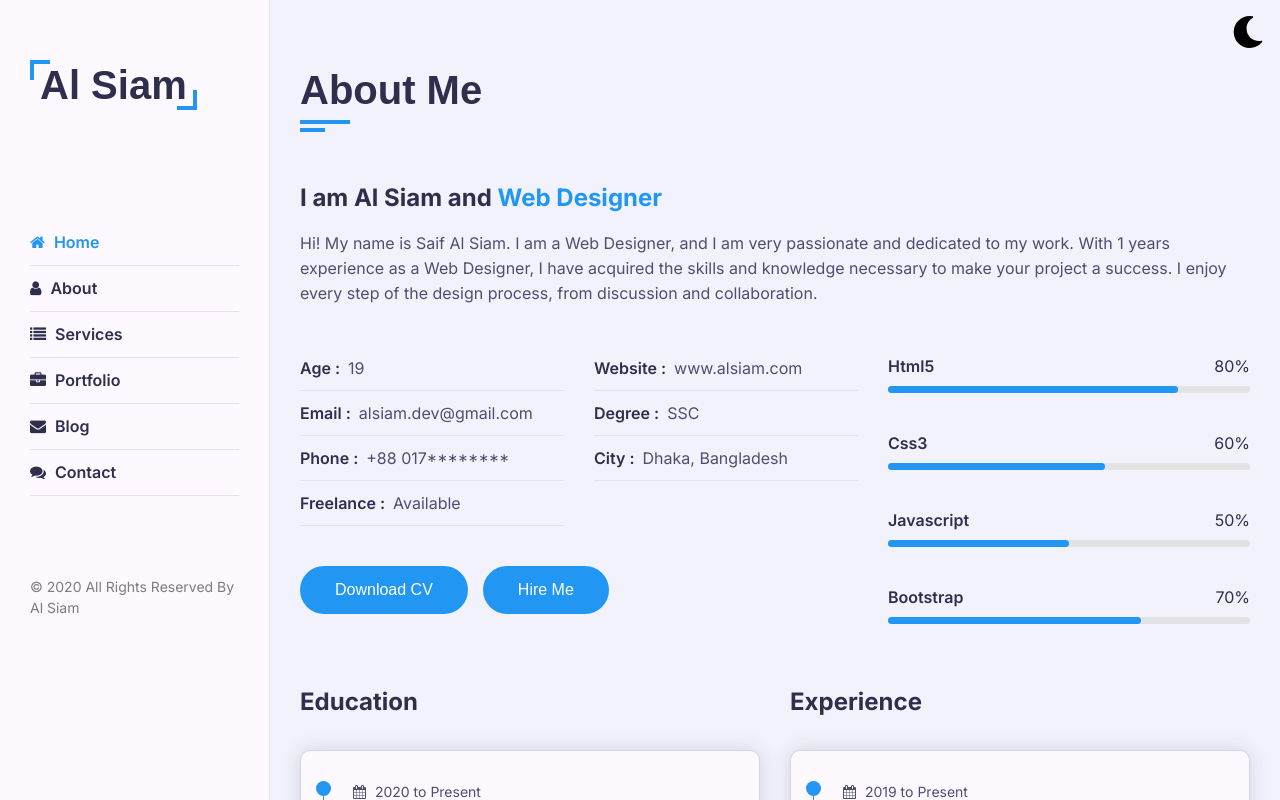
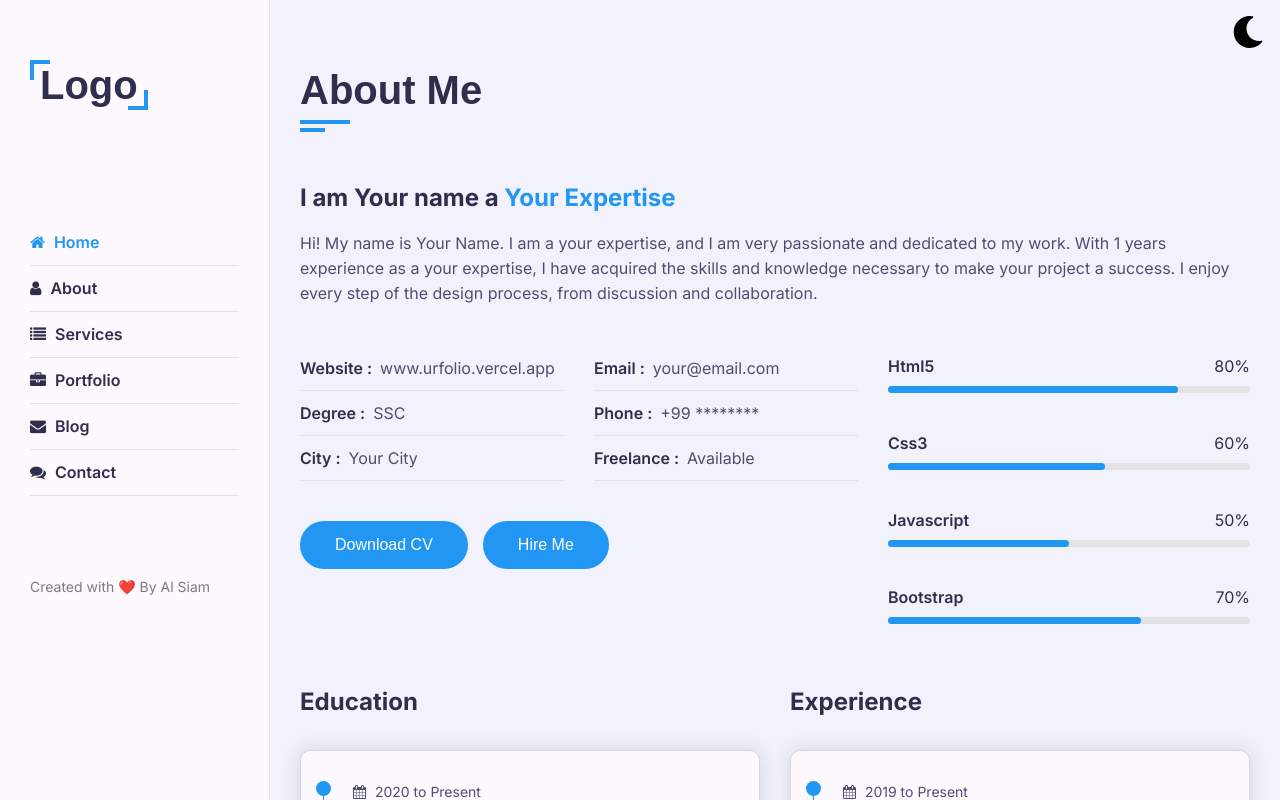
Before and after one commit to alijourney/portfolio, a Next.js app: page /about in a window 1280 px wide. Built offline with nearby package versions, Linux system fonts and the light colour scheme.

Commit message:
chore: update content

```diff
--- a/src/app/about/page.tsx
+++ b/src/app/about/page.tsx
@@ -2,7 +2,7 @@ import type { NextPage } from "next";
 
 const About: NextPage = () => {
   return (
-    <>
+    <main>
       <section className="about section" id="about">
         <div className="container">
           <div className="row">
@@ -14,43 +14,69 @@ const About: NextPage = () => {
             <div className="about-content padd-15">
               <div className="row">
                 <div className="about-text padd-15">
-            <h2>I am Al Siam and <span>Web Designer</span></h2>
-            <p>Hi! My name is Saif Al Siam. I am a Web Designer, and I am very passionate and dedicated to my
-              work. With 1 years experience as a Web Designer, I have acquired the skills and
-              knowledge necessary to make your project a success. I enjoy every step of the design process, from
-              discussion and collaboration.</p>
+                  <h2>
+                    I am Your name a <span>Your Expertise</span>
+                  </h2>
+                  <p>
+                    Hi! My name is Your Name. I am a your expertise, and I am
+                    very passionate and dedicated to my work. With 1 years
+                    experience as a your expertise, I have acquired the skills and
+                    knowledge necessary to make your project a success. I enjoy
+                    every step of the design process, from discussion and
+                    collaboration.
+                  </p>
                 </div>
               </div>
               <div className="row">
                 <div className="personal-info padd-15">
                   <div className="row">
                     <div className="info-item padd-15">
-                <p>Age : <span>19</span></p>
+                      <p>
+                        Website : <span>www.urfolio.vercel.app</span>
+                      </p>
                     </div>
                     <div className="info-item padd-15">
-                <p>Website : <span>www.alsiam.com</span></p>
+                      <p>
+                        Email : <span>your@email.com</span>
+                      </p>
                     </div>
                     <div className="info-item padd-15">
-                <p>Email : <span>alsiam.dev@gmail.com</span></p>
+                      <p>
+                        Degree : <span>SSC</span>
+                      </p>
                     </div>
                     <div className="info-item padd-15">
-                <p>Degree : <span>SSC</span></p>
+                      <p>
+                        Phone : <span>+99 ********</span>
+                      </p>
                     </div>
                     <div className="info-item padd-15">
-                <p>Phone : <span>+88 017********</span></p>
+                      <p>
+                        City : <span>Your City</span>
+                      </p>
                     </div>
                     <div className="info-item padd-15">
-                <p>City : <span>Dhaka, Bangladesh</span></p>
-              </div>
-              <div className="info-item padd-15">
-                <p>Freelance : <span>Available</span></p>
+                      <p>
+                        Freelance : <span>Available</span>
+                      </p>
                     </div>
                   </div>
                   <div className="row">
                     <div className="buttons padd-15">
-                <a href="/assets/docs/resume.pdf" target="_target" className="btn">Download CV</a>
-                <a href="#contact" data-section-index={0} className="btn hire-me">Hire
-                  Me</a>
+                      <a
+                        href="/assets/docs/resume.pdf"
+                        target="_target"
+                        className="btn"
+                      >
+                        Download CV
+                      </a>
+                      <a
+                        href="#contact"
+                        data-section-index={0}
+                        className="btn hire-me"
+                      >
+                        Hire Me
+                      </a>
                     </div>
                   </div>
                 </div>
@@ -59,28 +85,28 @@ const About: NextPage = () => {
                     <div className="skill-item padd-15">
                       <h5>Html5</h5>
                       <div className="progress">
-                  <div className="progress-in" style={{width: '80%'}} />
+                        <div className="progress-in" style={{ width: "80%" }} />
                         <div className="skill-percent">80%</div>
                       </div>
                     </div>
                     <div className="skill-item padd-15">
                       <h5>Css3</h5>
                       <div className="progress">
-                  <div className="progress-in" style={{width: '60%'}} />
+                        <div className="progress-in" style={{ width: "60%" }} />
                         <div className="skill-percent">60%</div>
                       </div>
                     </div>
                     <div className="skill-item padd-15">
                       <h5>Javascript</h5>
                       <div className="progress">
-                  <div className="progress-in" style={{width: '50%'}} />
+                        <div className="progress-in" style={{ width: "50%" }} />
                         <div className="skill-percent">50%</div>
                       </div>
                     </div>
                     <div className="skill-item padd-15">
                       <h5>Bootstrap</h5>
                       <div className="progress">
-                  <div className="progress-in" style={{width: '70%'}} />
+                        <div className="progress-in" style={{ width: "70%" }} />
                         <div className="skill-percent">70%</div>
                       </div>
                     </div>
@@ -99,9 +125,14 @@ const About: NextPage = () => {
                           <h6 className="timeline-date">
                             <i className="fa fa-calendar" /> 2020 to Present
                           </h6>
-                    <h4 className="timeline-title">Self Taught (Programming)</h4>
-                    <p className="timeline-text">Since 2020 I started to learn Programming. I have learn Html, Css,
-                      Sass, JavaScript, Bootstrap. Now I am a Professional Web Designer..</p>
+                          <h4 className="timeline-title">
+                            Self Taught (Programming)
+                          </h4>
+                          <p className="timeline-text">
+                            Since 2020 I started to learn Programming. I have
+                            learn Html, Css, Sass, JavaScript, Bootstrap. Now I
+                            am a Professional Web Designer..
+                          </p>
                         </div>
                         {/* Timeline Item end */}
                         {/* Timeline Item */}
@@ -110,9 +141,14 @@ const About: NextPage = () => {
                           <h6 className="timeline-date">
                             <i className="fa fa-calendar" /> 2019 to Present
                           </h6>
-                    <h4 className="timeline-title">Diploma in Civil Engineering</h4>
-                    <p className="timeline-text">From 2019 I started my journey to be a Civil Engineer on Shyamoli
-                      Ideal Polytechnic Institute. It still Running to Present.</p>
+                          <h4 className="timeline-title">
+                            Diploma in Civil Engineering
+                          </h4>
+                          <p className="timeline-text">
+                            From 2019 I started my journey to be a Civil
+                            Engineer on Shyamoli Ideal Polytechnic Institute. It
+                            still Running to Present.
+                          </p>
                         </div>
                         {/* Timeline Item end */}
                         {/* Timeline Item */}
@@ -121,9 +157,14 @@ const About: NextPage = () => {
                           <h6 className="timeline-date">
                             <i className="fa fa-calendar" /> 2014 to 2019
                           </h6>
-                    <h4 className="timeline-title">Secondary School Certificate</h4>
-                    <p className="timeline-text">In 2019 I passed SSC Exam from Science Group with GPA- 4.56. My
-                      school name was Patgram Anath Bondhu Govt. High School.</p>
+                          <h4 className="timeline-title">
+                            Secondary School Certificate
+                          </h4>
+                          <p className="timeline-text">
+                            In 2019 I passed SSC Exam from Science Group with
+                            GPA- 4.56. My school name was Patgram Anath Bondhu
+                            Govt. High School.
+                          </p>
                         </div>
                         {/* Timeline Item end */}
                       </div>
@@ -142,8 +183,11 @@ const About: NextPage = () => {
                             <i className="fa fa-calendar" /> 2019 to Present
                           </h6>
                           <h4 className="timeline-title">Graphics Design</h4>
-                    <p className="timeline-text">From 2018 I am woking on Graphics Design. The software I use
-                      Photoshop, Illustrator for Graphics design.</p>
+                          <p className="timeline-text">
+                            From 2018 I am woking on Graphics Design. The
+                            software I use Photoshop, Illustrator for Graphics
+                            design.
+                          </p>
                         </div>
                         {/* Timeline Item end */}
                         {/* Timeline Item */}
@@ -153,8 +197,11 @@ const About: NextPage = () => {
                             <i className="fa fa-calendar" /> 2020 to Present
                           </h6>
                           <h4 className="timeline-title">Web Design</h4>
-                    <p className="timeline-text">Since 2020 I started to learn Coding. I have learn Html, Css, Sass,
-                      JavaScript, Bootstrap. Now I am a Professional Web Designer..</p>
+                          <p className="timeline-text">
+                            Since 2020 I started to learn Coding. I have learn
+                            Html, Css, Sass, JavaScript, Bootstrap. Now I am a
+                            Professional Web Designer..
+                          </p>
                         </div>
                         {/* Timeline Item end */}
                         {/* Timeline Item */}
@@ -164,8 +211,10 @@ const About: NextPage = () => {
                             <i className="fa fa-calendar" /> 2020 to Present
                           </h6>
                           <h4 className="timeline-title">Wordpress</h4>
-                    <p className="timeline-text">Since 2020 I started to learn Wordpress. I can install, Customize, &amp;
-                      fix bug on wordpress. </p>
+                          <p className="timeline-text">
+                            Since 2020 I started to learn Wordpress. I can
+                            install, Customize, &amp; fix bug on wordpress.{" "}
+                          </p>
                         </div>
                         {/* Timeline Item end */}
                       </div>
@@ -177,8 +226,7 @@ const About: NextPage = () => {
           </div>
         </div>
       </section>
-
-    </>
+    </main>
   );
 };
 
--- a/src/app/contact/page.tsx
+++ b/src/app/contact/page.tsx
@@ -17,7 +17,7 @@ const Contact: NextPage = () => {
                 <i className="fa fa-map-marker" />
               </div>
               <h4>Address</h4>
-              <p>Mohammadpur, Dhaka</p>
+              <p>Your Address, City</p>
             </div>
             {/* contact-info-item Ended */}
             {/* contact-info-item */}
@@ -26,7 +26,7 @@ const Contact: NextPage = () => {
                 <i className="fa fa-phone" />
               </div>
               <h4>Call Us On</h4>
-              <p>+88 017********</p>
+              <p>+99 **********</p>
             </div>
             {/* contact-info-item Ended */}
             {/* contact-info-item */}
@@ -35,7 +35,7 @@ const Contact: NextPage = () => {
                 <i className="fa fa-envelope" />
               </div>
               <h4>Email</h4>
-              <p>alsiam.dev@gmail.com</p>
+              <p>your@email.com</p>
             </div>
             {/* contact-info-item Ended */}
           </div>
--- a/src/components/sidebar/sidebar.tsx
+++ b/src/components/sidebar/sidebar.tsx
@@ -17,7 +17,7 @@ const Sidebar = () => {
       </div>
       <div className="aside-inner">
         <div className="logo">
-          <a href="/">Al Siam</a>
+          <a href="/">Logo</a>
         </div>
         <ul className="nav">
           <li>
@@ -51,7 +51,7 @@ const Sidebar = () => {
             </Link>
           </li>
         </ul>
-        <div className="copyright">© 2020 All Rights Reserved By Al Siam</div>
+        <div className="copyright">Created with ❤️ By <a href="http://alsiam.com" target="_blank" rel="noopener noreferrer">Al Siam</a></div>
       </div>
     </aside>
   );
```
Also changed, not shown: src/app/page.tsx (+8 -8 lines). Lines whose indentation alone changed are shown as unchanged.
